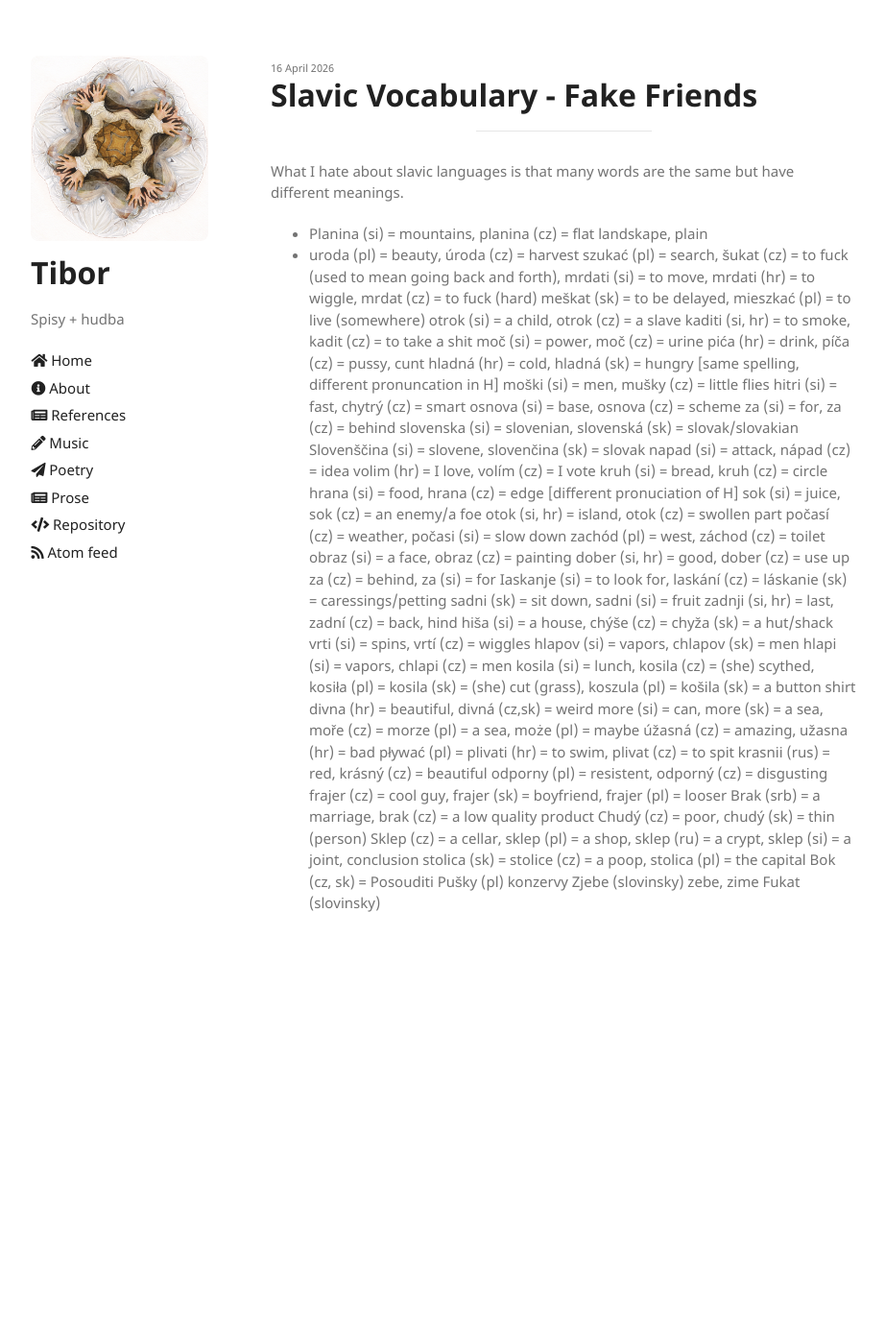
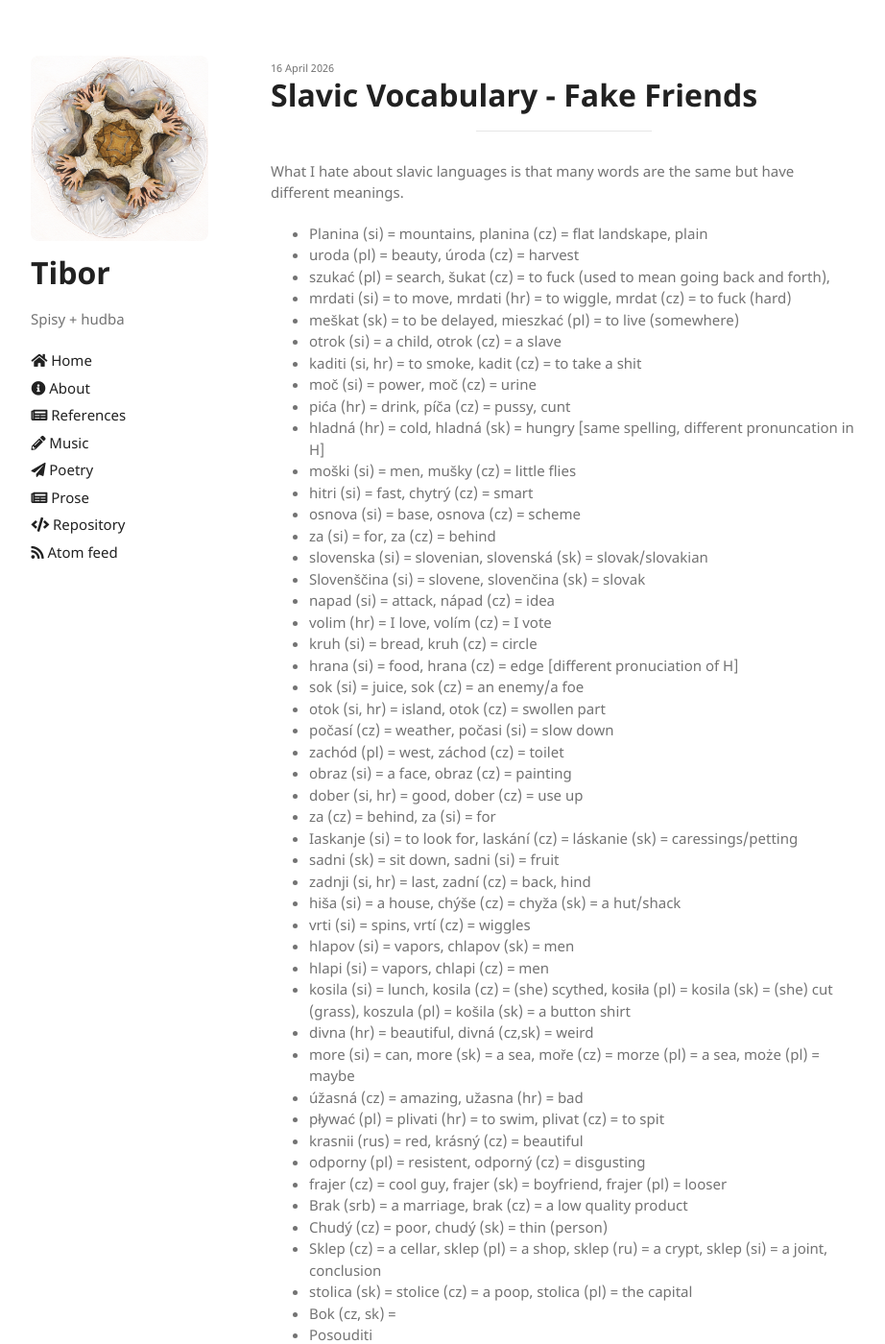
Before and after one commit to thefallofjohannm/thefallofjohannm.github.io, a Jekyll site: the page built from _posts/2026-04-16-slavic-vocabulary.md, in a window 1280 px wide and 1400 px high. Shown: the whole window at 96% size, without its empty margins (178-1100 px from the left). Built offline with Jekyll 4.4.1, drawn with Linux system fonts in a browser that asks for light colours; some of the changed text lies outside the part shown.

Commit message:
slav voc

```diff
--- a/_posts/2026-04-16-slavic-vocabulary.md
+++ b/_posts/2026-04-16-slavic-vocabulary.md
@@ -13,52 +13,52 @@ What I hate about slavic languages is that many words are the same but have diff
 
 - Planina (si) = mountains, planina (cz) = flat landskape, plain
 - uroda (pl) = beauty, úroda (cz) = harvest
-szukać (pl) = search, šukat (cz) = to fuck (used to mean going back and forth),
-mrdati (si) = to move, mrdati (hr) = to wiggle, mrdat (cz) = to fuck (hard)
-meškat (sk) = to be delayed, mieszkać (pl) = to live (somewhere)
-otrok (si) = a child, otrok (cz) = a slave
-kaditi (si, hr) = to smoke, kadit (cz) = to take a shit
-moč (si) = power, moč (cz) = urine
-pića (hr) = drink, píča (cz) = pussy, cunt
-hladná (hr) = cold, hladná (sk) = hungry [same spelling, different pronuncation in H]
-moški (si) = men, mušky (cz) = little flies
-hitri (si) = fast, chytrý (cz) = smart
-osnova (si) = base, osnova (cz) = scheme
-za (si) = for, za (cz) = behind
-slovenska (si) = slovenian, slovenská (sk) = slovak/slovakian
-Slovenščina (si) = slovene, slovenčina (sk) = slovak
-napad (si) = attack, nápad (cz) = idea
-volim (hr) = I love, volím (cz) = I vote
-kruh (si) = bread, kruh (cz) = circle
-hrana (si) = food, hrana (cz) = edge [different pronuciation of H]
-sok (si) = juice, sok (cz) = an enemy/a foe
-otok (si, hr) = island, otok (cz) = swollen part
-počasí (cz) = weather, počasi (si) = slow down
-zachód (pl) = west, záchod (cz) = toilet
-obraz (si) = a face, obraz (cz) = painting
-dober (si, hr) = good, dober (cz) = use up
-za (cz) = behind, za (si) = for
-Iaskanje (si) = to look for, laskání (cz) = láskanie (sk) = caressings/petting
-sadni (sk) = sit down, sadni (si) = fruit
-zadnji (si, hr) = last, zadní (cz) = back, hind
-hiša (si) = a house, chýše (cz) = chyža (sk) = a hut/shack
-vrti (si) = spins, vrtí (cz) = wiggles
-hlapov  (si) = vapors, chlapov (sk) = men
-hlapi (si) = vapors, chlapi (cz) = men
-kosila (si) = lunch, kosila (cz) = (she) scythed, kosiła (pl) = kosila (sk) = (she) cut (grass), koszula (pl) = košila (sk) = a button shirt
-divna (hr) = beautiful, divná (cz,sk) = weird
-more (si) = can, more (sk) = a sea, moře (cz) = morze (pl) = a sea, może (pl) = maybe
-úžasná (cz) = amazing, užasna (hr) = bad
-pływać (pl) = plivati (hr) = to swim, plivat (cz) = to spit
-krasnii (rus) = red, krásný (cz) = beautiful
-odporny (pl) = resistent, odporný (cz) = disgusting
-frajer (cz) = cool guy, frajer (sk) = boyfriend, frajer (pl) = looser
-Brak (srb) = a marriage, brak (cz) = a low quality product
-Chudý (cz) = poor, chudý (sk) = thin (person)
-Sklep (cz) = a cellar, sklep (pl) = a shop, sklep (ru) = a crypt, sklep (si) = a joint, conclusion
-stolica (sk) = stolice (cz) = a poop, stolica (pl) = the capital
-Bok (cz, sk) =
-Posouditi
-Pušky (pl) konzervy
-Zjebe (slovinsky) zebe, zime
-Fukat (slovinsky)
+- szukać (pl) = search, šukat (cz) = to fuck (used to mean going back and forth),
+- mrdati (si) = to move, mrdati (hr) = to wiggle, mrdat (cz) = to fuck (hard)
+- meškat (sk) = to be delayed, mieszkać (pl) = to live (somewhere)
+- otrok (si) = a child, otrok (cz) = a slave
+- kaditi (si, hr) = to smoke, kadit (cz) = to take a shit
+- moč (si) = power, moč (cz) = urine
+- pića (hr) = drink, píča (cz) = pussy, cunt
+- hladná (hr) = cold, hladná (sk) = hungry [same spelling, different pronuncation in H]
+- moški (si) = men, mušky (cz) = little flies
+- hitri (si) = fast, chytrý (cz) = smart
+- osnova (si) = base, osnova (cz) = scheme
+- za (si) = for, za (cz) = behind
+- slovenska (si) = slovenian, slovenská (sk) = slovak/slovakian
+- Slovenščina (si) = slovene, slovenčina (sk) = slovak
+- napad (si) = attack, nápad (cz) = idea
+- volim (hr) = I love, volím (cz) = I vote
+- kruh (si) = bread, kruh (cz) = circle
+- hrana (si) = food, hrana (cz) = edge [different pronuciation of H]
+- sok (si) = juice, sok (cz) = an enemy/a foe
+- otok (si, hr) = island, otok (cz) = swollen part
+- počasí (cz) = weather, počasi (si) = slow down
+- zachód (pl) = west, záchod (cz) = toilet
+- obraz (si) = a face, obraz (cz) = painting
+- dober (si, hr) = good, dober (cz) = use up
+- za (cz) = behind, za (si) = for
+- Iaskanje (si) = to look for, laskání (cz) = láskanie (sk) = caressings/petting
+- sadni (sk) = sit down, sadni (si) = fruit
+- zadnji (si, hr) = last, zadní (cz) = back, hind
+- hiša (si) = a house, chýše (cz) = chyža (sk) = a hut/shack
+- vrti (si) = spins, vrtí (cz) = wiggles
+- hlapov  (si) = vapors, chlapov (sk) = men
+- hlapi (si) = vapors, chlapi (cz) = men
+- kosila (si) = lunch, kosila (cz) = (she) scythed, kosiła (pl) = kosila (sk) = (she) cut (grass), koszula (pl) = košila (sk) = a button shirt
+- divna (hr) = beautiful, divná (cz,sk) = weird
+- more (si) = can, more (sk) = a sea, moře (cz) = morze (pl) = a sea, może (pl) = maybe
+- úžasná (cz) = amazing, užasna (hr) = bad
+- pływać (pl) = plivati (hr) = to swim, plivat (cz) = to spit
+- krasnii (rus) = red, krásný (cz) = beautiful
+- odporny (pl) = resistent, odporný (cz) = disgusting
+- frajer (cz) = cool guy, frajer (sk) = boyfriend, frajer (pl) = looser
+- Brak (srb) = a marriage, brak (cz) = a low quality product
+- Chudý (cz) = poor, chudý (sk) = thin (person)
+- Sklep (cz) = a cellar, sklep (pl) = a shop, sklep (ru) = a crypt, sklep (si) = a joint, conclusion
+- stolica (sk) = stolice (cz) = a poop, stolica (pl) = the capital
+- Bok (cz, sk) =
+- Posouditi
+- Pušky (pl) konzervy
+- Zjebe (slovinsky) zebe, zime
+- Fukat (slovinsky)
```
